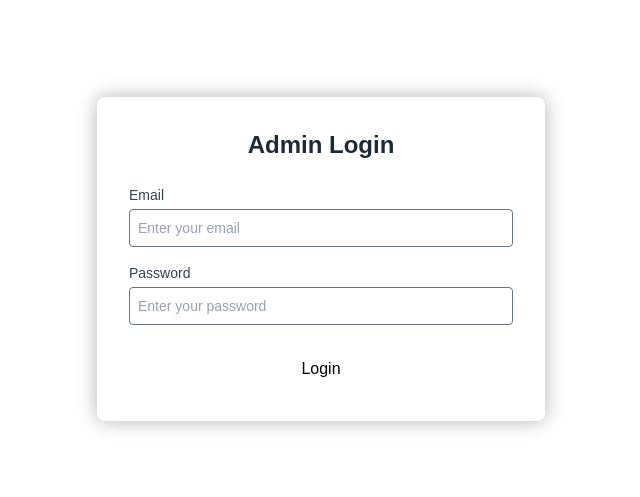
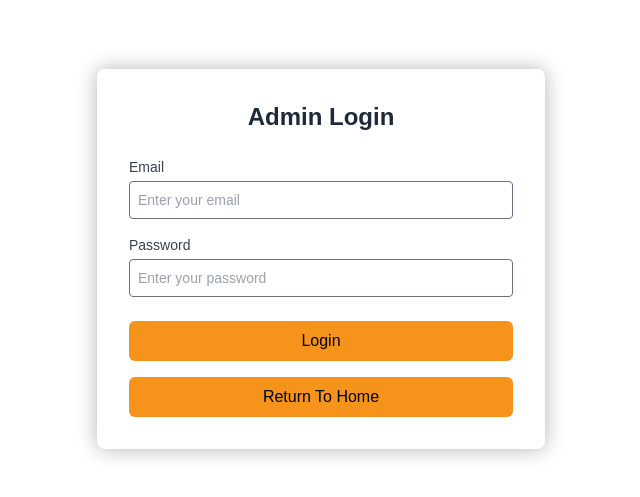
Before and after one commit to elishamugenyi/tekjuice-enquiry-form, a Next.js app: page /login in a window 1280 px wide. Shown: the part 141-638 px from the top of the page, without its empty margins (319-959 px from the left). Built offline with nearby package versions, Linux system fonts and the light colour scheme.

Commit message:
fixed login page.

```diff
--- a/src/app/login/page.tsx
+++ b/src/app/login/page.tsx
@@ -2,12 +2,14 @@
 
 import { useState } from 'react';
 import { useRouter } from 'next/navigation';
+import Link from 'next/link';
 
 export default function LoginPage() {
   const [email, setEmail] = useState('');
   const [password, setPassword] = useState('');
   const [error, setError] = useState('');
   const router = useRouter();
+  const [loading, setLoading] = useState(false);
 
   const handleSubmit = async (e: React.FormEvent) => {
     e.preventDefault();
@@ -88,14 +90,29 @@ export default function LoginPage() {
               />
             </div>
             <button
-              type="submit"
-              className="w-full bg-gold text-black py-2 rounded hover:bg-brown text-sm sm:text-base"
-            >
-              Login
+                type="submit"
+                disabled={loading}
+                className="w-full bg-[#F6931B] text-black
+                px-4 py-2 rounded-md hover:bg-black
+                hover:text-[#F6931B] focus:outline-none
+                focus:ring-2 focus:ring-blue-500 focus:ring-offset-2"
+                >
+                {loading ? "Logging in..." : "Login"}
             </button>
           </form>
+          {/* "Return To Home" Link */}
+          <Link
+            href="/" // Replace with the path to your home page (enquiry form page)
+            className="w-full mt-4 flex items-center justify-center bg-[#F6931B] text-black
+                       px-4 py-2 rounded-md hover:bg-black hover:text-[#F6931B]
+                       focus:outline-none focus:ring-2 focus:ring-blue-500 focus:ring-offset-2"
+          >
+            Return To Home
+          </Link>
         </div>
+
       </div>
+
     </div>
   );
 }
--- a/src/app/page.tsx
+++ b/src/app/page.tsx
@@ -444,10 +444,14 @@ export default function Enquiry() {
                 <div>
                     <button
                         type="submit"
-                        className="w-full bg-[#F6931B] text-black px-4 py-2 rounded-md hover:bg-black hover:text-[#F6931B] focus:outline-none focus:ring-2 focus:ring-blue-500 focus:ring-offset-2"
-                    >
-                        Submit Enquiry
-                    </button>
+                        disabled={loading}
+                        className="w-full bg-[#F6931B] text-black
+                        px-4 py-2 rounded-md hover:bg-black
+                        hover:text-[#F6931B] focus:outline-none
+                        focus:ring-2 focus:ring-blue-500 focus:ring-offset-2"
+                      >
+                        {loading ? "Submitting..." : "Submit"}
+                      </button>
                 </div>
             </form>
             )}
```
